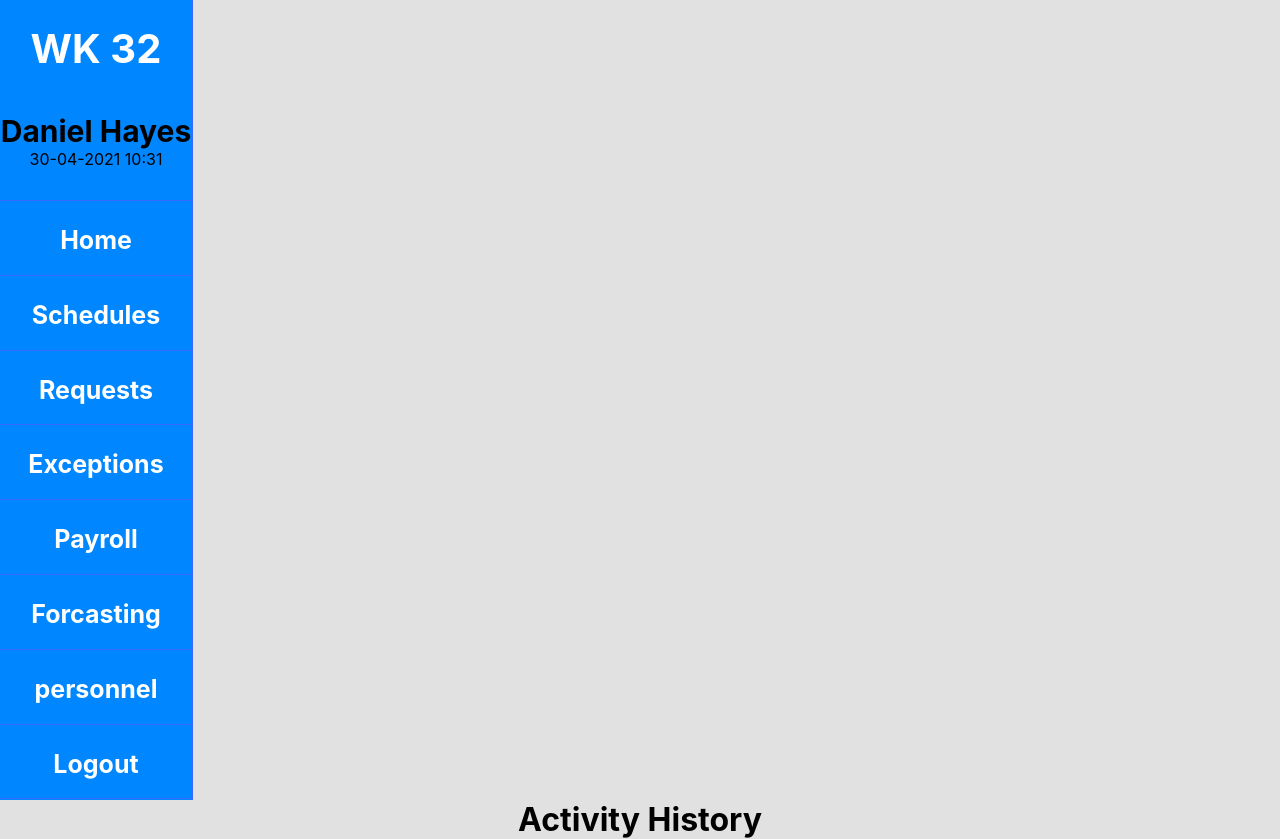
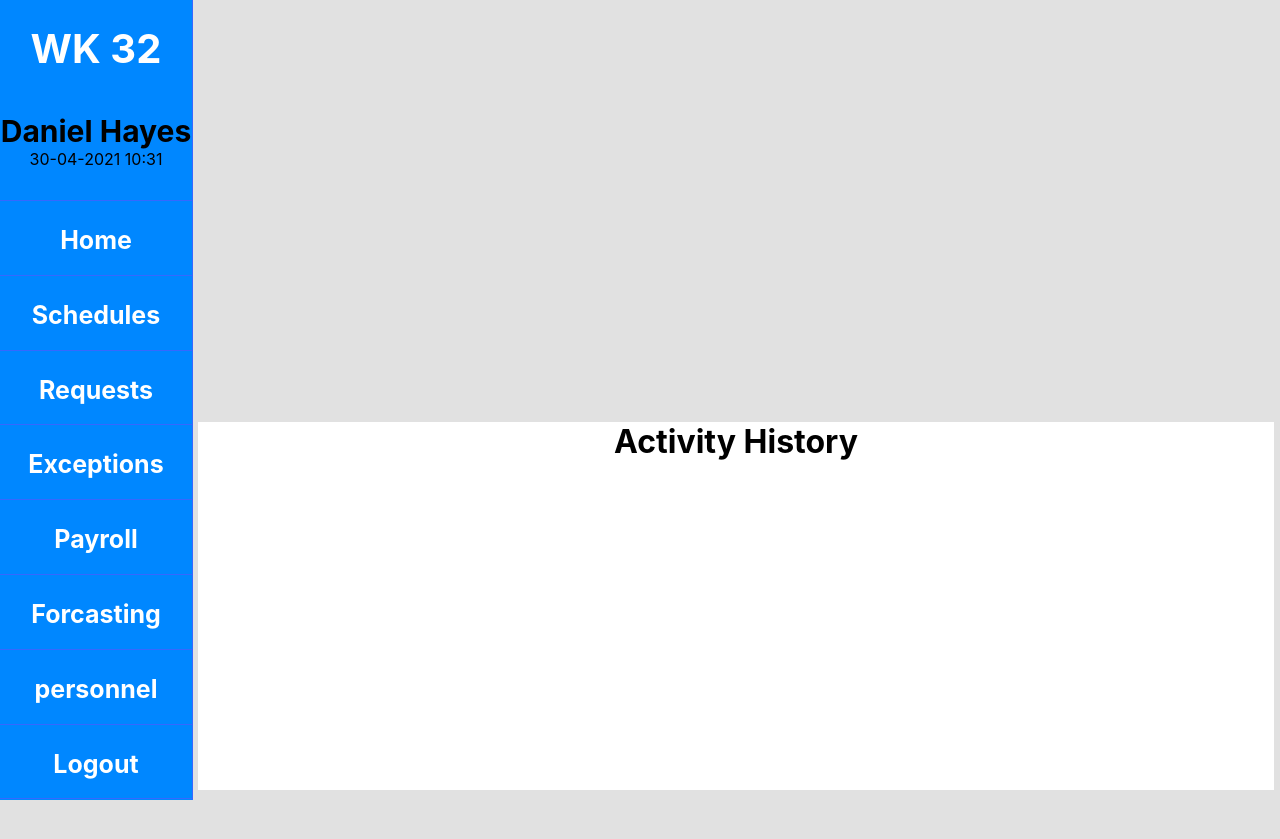
Before and after one commit to Danhayes3008/retail-managment-system-demo, a React (Create React App) app: page / in a window 1280 px wide. After the commit the page ends 803 px from the top, so only its background shows below. Built offline with nearby package versions, Linux system fonts and the light colour scheme.

Commit message:
some white spacing added and added the activity class

```diff
--- a/src/App.css
+++ b/src/App.css
@@ -1,6 +1,17 @@
 .App {
   text-align: center;
 }
+
+.activity {
+  position: fixed;
+  top: 52%;
+  left: 15%;
+  margin: 0.5%;
+  width: 84%;
+  background-color: white;
+  height: 46%;
+}
+
 nav {
   height: 100%;
 }
@@ -43,7 +54,7 @@ nav {
   border-bottom: 1px solid #3668ff;
 }
 
-.list-item a{
+.list-item a {
   display: block;
   width: 100%;
   padding-top: 12.5%;
@@ -54,8 +65,8 @@ nav {
   color: white;
 }
 
-.user{
-	padding-top: 5vh;
-	font-size: 30px;
-	font-weight: bold;
+.user {
+  padding-top: 5vh;
+  font-size: 30px;
+  font-weight: bold;
 }
```
